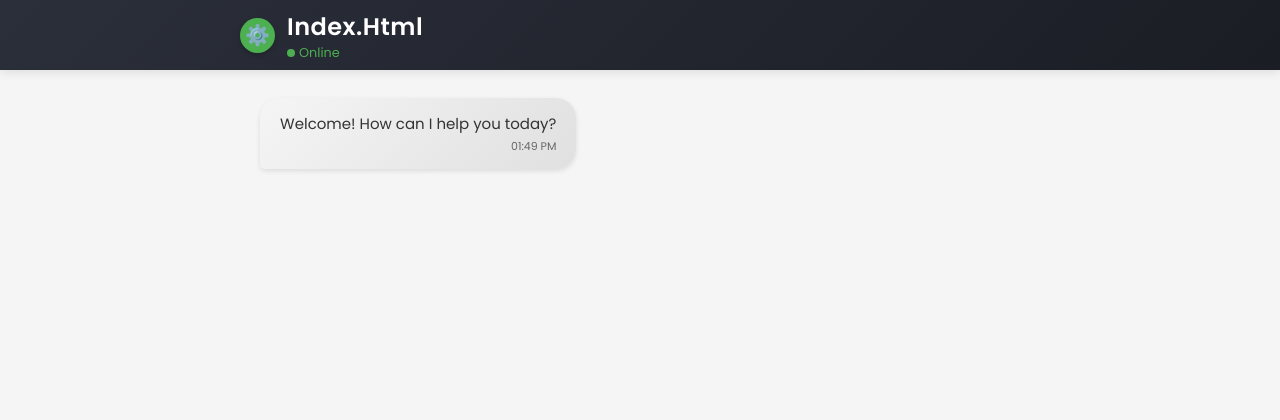
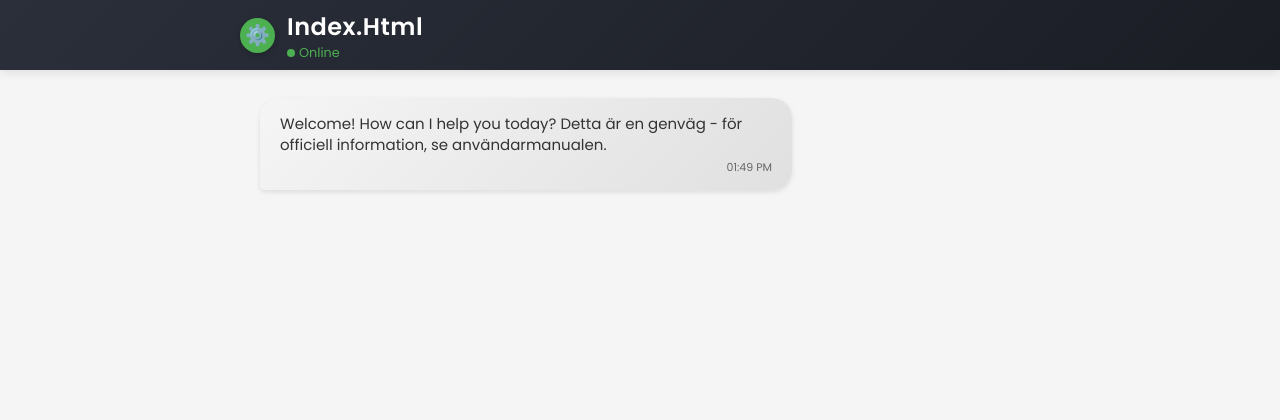
Before and after one commit to Wrong-o/UMOD, a FastAPI app: template app/templates/index.html in a window 1280 px wide. Shown: the top 420 px of the page. Run offline with FastAPI, Linux system fonts and the light colour scheme; the template is opened without the code that fills it, so the values that code supplies are empty; parts of the project's set-up code (start-up, migrations or seed data) failed here and were passed over.

Commit message:
disclaimermeddelande

```diff
--- a/app/templates/index.html
+++ b/app/templates/index.html
@@ -396,7 +396,7 @@
                 document.querySelector('.header-text h1').textContent = productName;
 
                 // Your existing welcome message
-                typeWelcomeMessage('Welcome! How can I help you today?');
+                typeWelcomeMessage('Welcome! How can I help you today? Detta är en genväg - för officiell information, se användarmanualen.');
             }
         </script>
 
```
